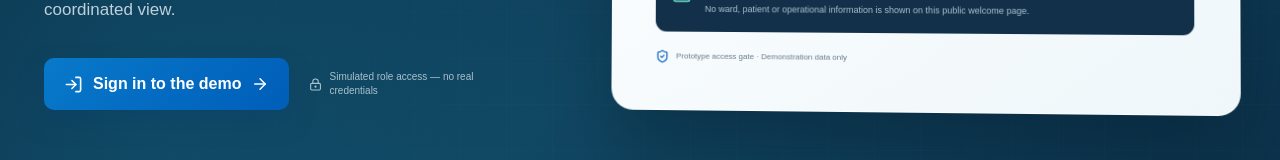
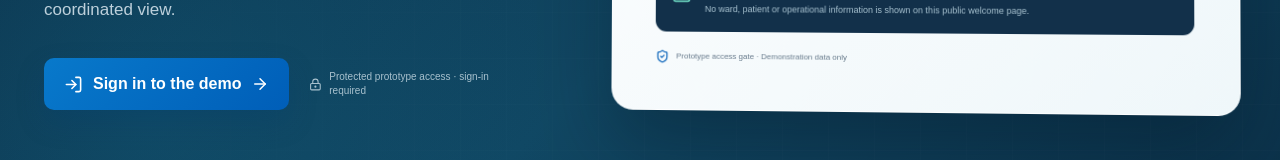
Before and after one commit to bastudiosuk-gif/homeflow-prototype, a Next.js app: page / in a window 1280 px wide. Shown: the part 540-700 px from the top of the page. Built offline with nearby package versions, Linux system fonts and the light colour scheme.

Commit message:
Refine protected HomeFlow welcome copy

```diff
--- a/app/page.tsx
+++ b/app/page.tsx
@@ -411,7 +411,7 @@ function LandingScreen({ onLogin }: { onLogin: () => void }) {
         <p>HomeFlow makes discharge readiness, outstanding barriers, accountable owners and family communication visible in one coordinated view.</p>
         <div className="landing-actions">
           <button className="access-primary" onClick={onLogin}><LogIn size={19} /> Sign in to the demo <ArrowRight size={18} /></button>
-          <span><LockKeyhole size={15} /> Simulated role access — no real credentials</span>
+          <span><LockKeyhole size={15} /> Protected prototype access · sign-in required</span>
         </div>
       </div>
       <div className="landing-brand-card" aria-label="HomeFlow coordinated discharge pathway">
@@ -430,7 +430,7 @@ function LoginScreen({ code, error, onCodeChange, onSubmit, onBack }: { code: st
   return <main className="access-shell login-screen">
     <section className="login-brand-panel">
       <HomeFlowLogo inverse />
-      <div><p className="access-kicker">CONNECTED DISCHARGE COORDINATION</p><h1>The right information, visible to the right team.</h1><p>Choose a demonstration role to enter the relevant HomeFlow workspace.</p></div>
+      <div><p className="access-kicker">CONNECTED DISCHARGE COORDINATION</p><h1>The right information, visible to the right team.</h1><p>Authorised access to the HomeFlow demonstration workspace.</p></div>
       <div className="login-safety"><ShieldCheck size={20} /><div><strong>Safe demonstration environment</strong><span>Fictional patients only. No real authentication, messaging or live Trust connections.</span></div></div>
     </section>
     <section className="login-form-panel">
```
